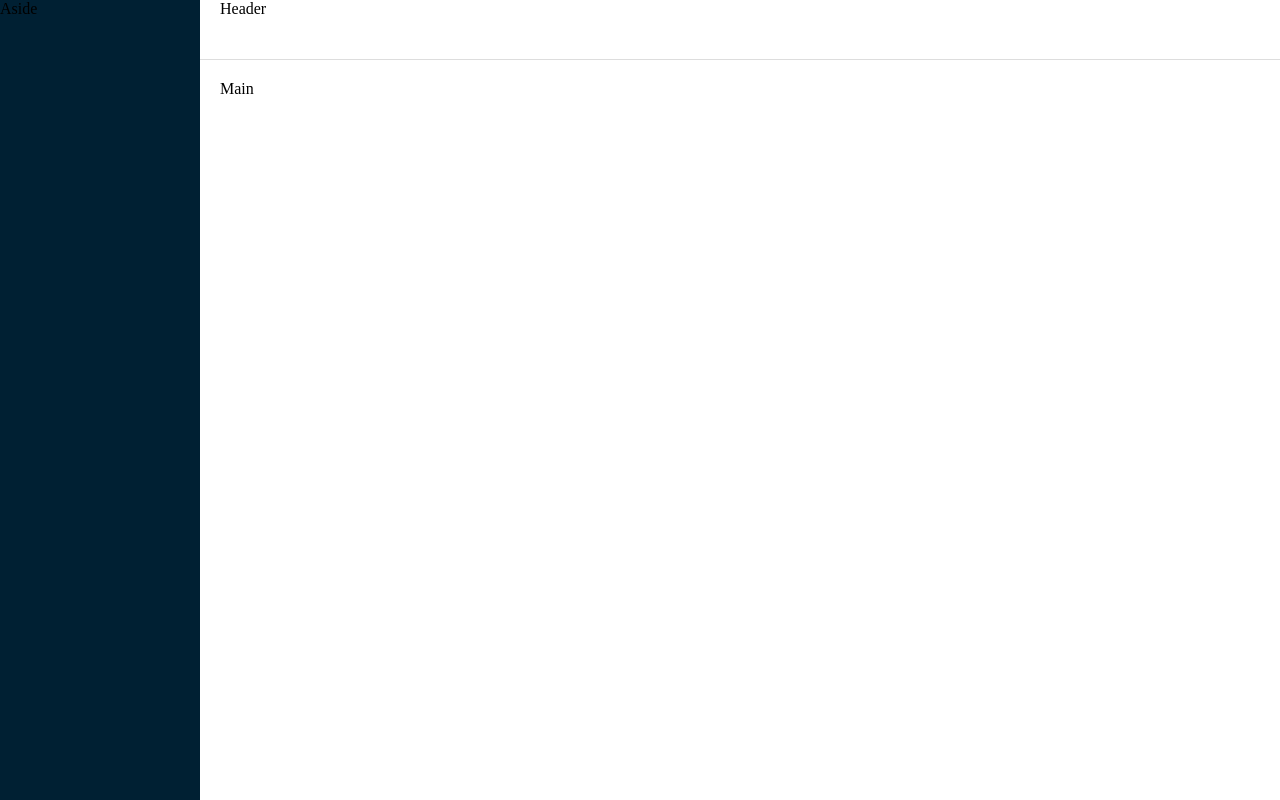
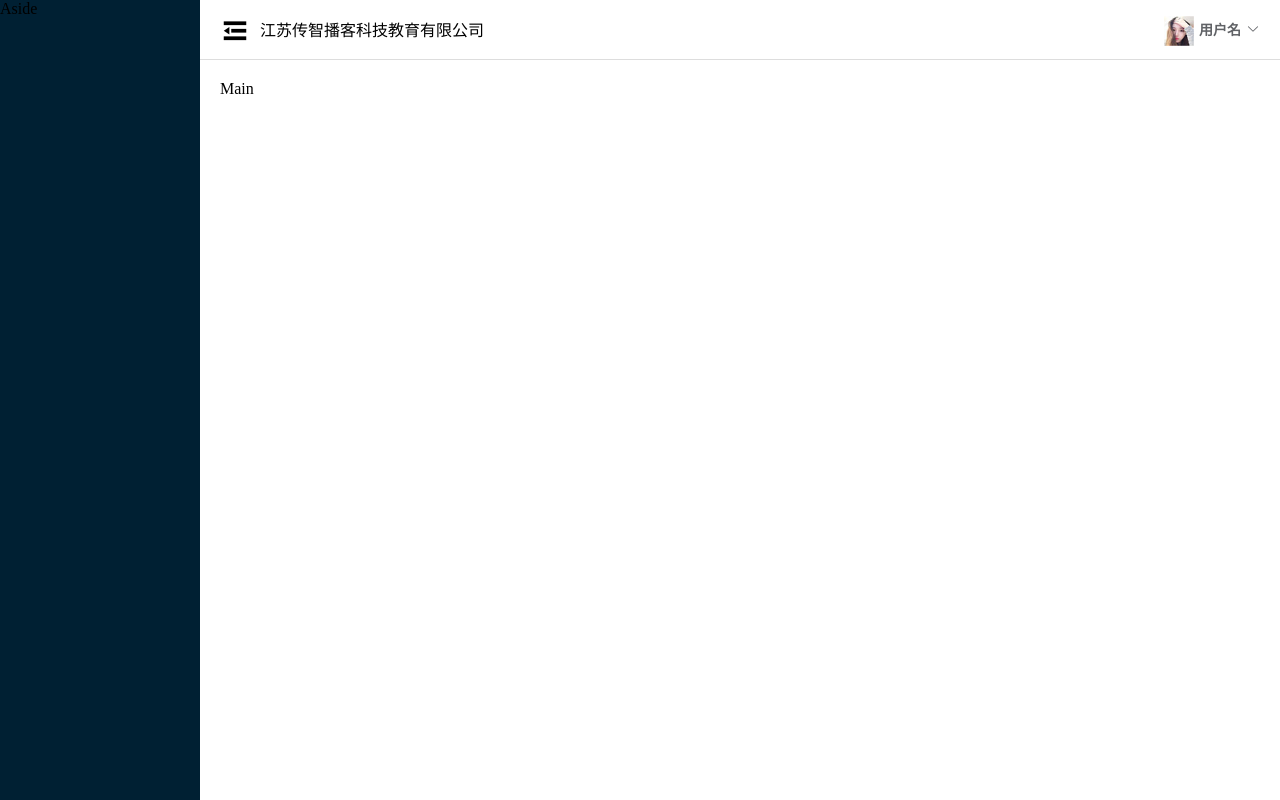
Before and after one commit to dorajj/toutiao-pc, a Vue app: page /#/ in a window 1280 px wide. Built offline with nearby package versions, Linux system fonts and the light colour scheme.

Commit message:
首页模块-头部内容

```diff
--- a/src/views/home/index.vue
+++ b/src/views/home/index.vue
@@ -2,7 +2,24 @@
   <el-container class="home-container">
     <el-aside width="200px">Aside</el-aside>
     <el-container>
-      <el-header>Header</el-header>
+      <el-header>
+        <!-- 图标 -->
+        <span class="el-icon-s-fold icon"></span>
+        <!-- 文字 -->
+        <span class="text">江苏传智播客科技教育有限公司</span>
+        <!-- 下拉菜单组件 -->
+        <el-dropdown class="dropdown">
+          <span class="el-dropdown-link">
+            <img class="headIcon" src="../../assets/avatar.jpg" alt />
+            <span class="userName">用户名</span>
+            <i class="el-icon-arrow-down el-icon--right"></i>
+          </span>
+          <el-dropdown-menu slot="dropdown">
+            <el-dropdown-item icon="el-icon-setting">个人设置</el-dropdown-item>
+            <el-dropdown-item icon="el-icon-unlock">退出登录</el-dropdown-item>
+          </el-dropdown-menu>
+        </el-dropdown>
+      </el-header>
       <el-main>Main</el-main>
     </el-container>
   </el-container>
@@ -24,6 +41,28 @@
   }
   .el-header {
     border-bottom: 1px solid #ddd;
+    line-height: 60px;
+    .icon {
+      font-size: 30px;
+      vertical-align: middle;
+    }
+    .text {
+      margin-left: 10px;
+      vertical-align: middle;
+    }
+    .dropdown {
+      float: right;
+      .headIcon {
+        width: 30px;
+        height: 30px;
+        vertical-align: middle;
+      }
+      .userName {
+        margin-left: 5px;
+        font-weight: bold;
+        vertical-align: middle;
+      }
+    }
   }
 }
 </style>
```
